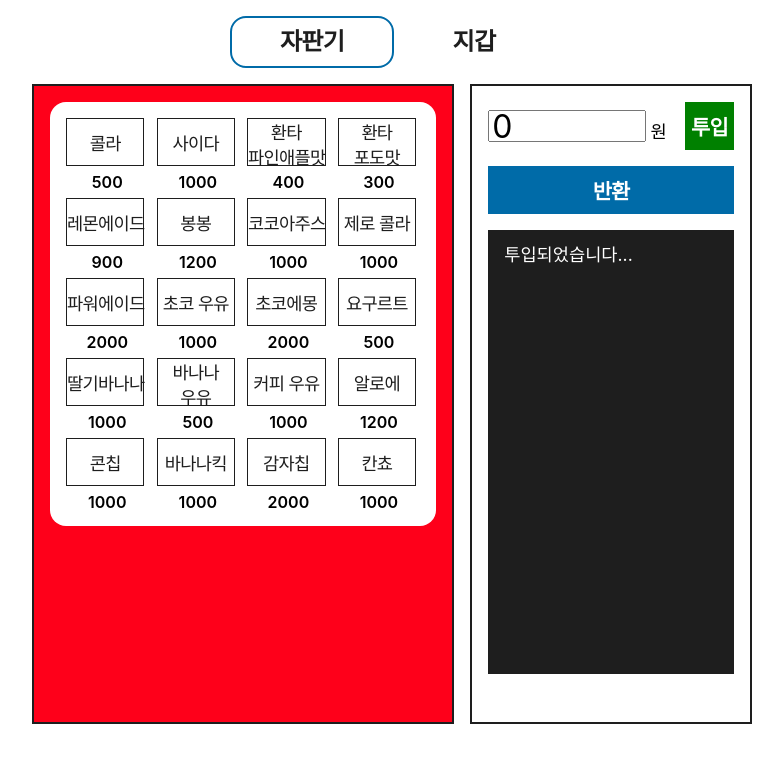
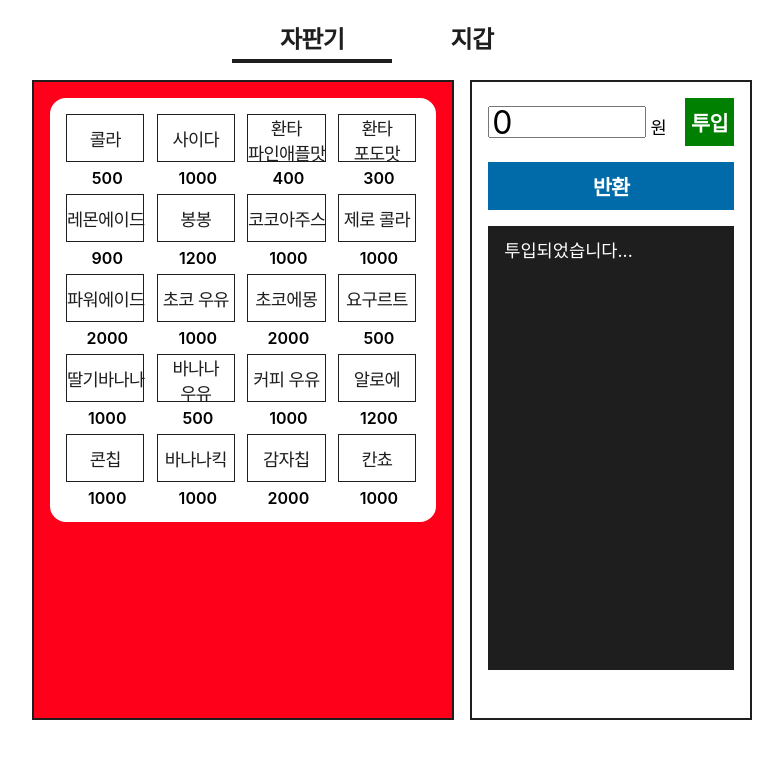
Before and after one commit to codesquad-members-2022/fe-vm, a React (Create React App) app: page / in a window 1280 px wide. Shown: the top 762 px of the page, without its empty margins (248-1031 px from the left). Built offline with nearby package versions, Linux system fonts and the light colour scheme; a web font is replaced by a local one.

Commit message:
refactor: NavLink를 이용하여 현재화면 표시하도록 변경

```diff
--- a/src/components/Navbar/NavItem/NavItem.jsx
+++ b/src/components/Navbar/NavItem/NavItem.jsx
@@ -1,17 +1,19 @@
 import Button from "components/common/form/Button/Button";
-import { Link, useLocation } from "react-router-dom";
+import { NavLink } from "react-router-dom";
 
-import { navButtonStyle, Wrapper } from "./NavItem.styled";
+import { Wrapper, navButtonStyle } from "./NavItem.styled";
 
 const NavItem = ({ menuItem }) => {
-  const { pathname } = useLocation();
   const { menuName, path } = menuItem;
 
   return (
-    <Wrapper isCurrentLocation={pathname === path}>
-      <Link to={path}>
+    <Wrapper>
+      <NavLink
+        to={path}
+        className={({ isActive }) => (isActive ? "current-path" : "nav-link")}
+      >
         <Button styles={navButtonStyle} data={{ name: menuName }} />
-      </Link>
+      </NavLink>
     </Wrapper>
   );
 };
--- a/src/components/Navbar/NavItem/NavItem.styled.js
+++ b/src/components/Navbar/NavItem/NavItem.styled.js
@@ -1,4 +1,19 @@
 import styled, { css } from "styled-components";
+
+const Wrapper = styled.div`
+  display: inline-block;
+
+  .current-path {
+    ${({ theme: { colors, whitespace } }) => `
+      padding-bottom: ${whitespace.small};
+      border-bottom: 4px solid ${colors.black};
+    `}
+
+    &:hover {
+      border: 0;
+    }
+  }
+`;
 
 const navButtonStyle = css`
   width: 10rem;
@@ -9,16 +24,8 @@ const navButtonStyle = css`
       background-color: ${colors.black};
       border-radius: ${whitespace.default};
       color: ${colors.white};
-    `}
+      `}
   }
 `;
 
-const Wrapper = styled.div`
-  display: inline-block;
-  ${({ theme: { colors, whitespace }, isCurrentLocation }) => `
-      border-radius: ${whitespace.default};
-      border: ${isCurrentLocation && `2px solid ${colors.darkblue}`};
-    `}
-`;
-
 export { Wrapper, navButtonStyle };
```
